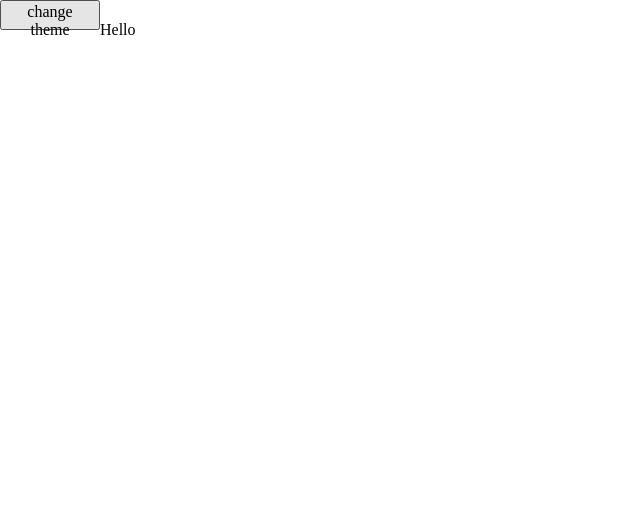
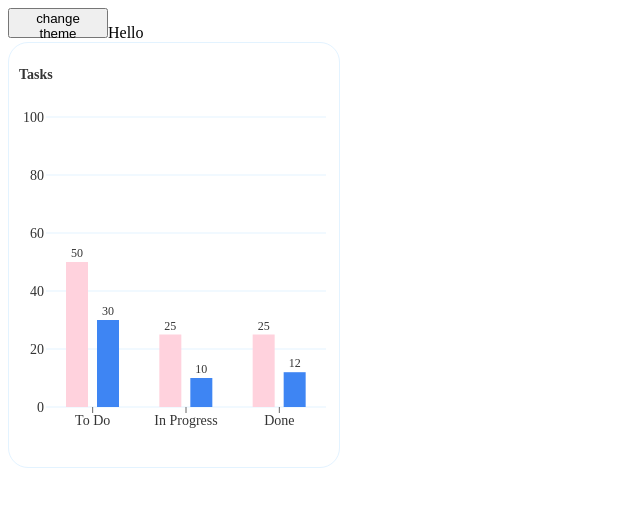
Before and after one commit to IngvarVG76/GooseTrack-with-backend-3.0, a React (Vite) app: page /GooseTrack-with-backend-3.0/statistics in a window 1280 px wide. Shown: the top 506 px of the page, without its empty margins (0-640 px from the left). Built offline with nearby package versions, Linux system fonts and the light colour scheme.

Commit message:
create stat diagram

```diff
--- a/package.json
+++ b/package.json
@@ -20,6 +20,7 @@
     "react-icons": "^4.11.0",
     "react-redux": "^8.1.3",
     "react-router-dom": "^6.15.0",
+    "recharts": "^2.9.0",
     "redux": "^4.2.1",
     "redux-persist": "^6.0.0",
     "styled-components": "^6.0.7",
--- a/src/components/App/App.jsx
+++ b/src/components/App/App.jsx
@@ -2,13 +2,14 @@ import { useEffect, useState } from 'react';
 import { ThemeProvider } from 'styled-components';
 import { light } from '../../styles/Theme/theme';
 import ChangeThemeButton from '../../styles/Theme/ThemeButton';
-import { GlobalStyle } from '../../styles/GlobalStyles';
+// import { GlobalStyle } from '../../styles/GlobalStyles';
+import { Route, Routes } from 'react-router-dom';
+import StatisticsPage from '../../pages/StatisticsPage/StatisticsPage';
 // import { Suspense, lazy } from 'react';
 // import 'react-toastify/dist/ReactToastify.css';
 // import { useEffect } from 'react';
 // import { ToastContainer } from 'react-toastify';
 // import { useDispatch, useSelector } from 'react-redux';
-// import { Route, Routes, Navigate } from 'react-router-dom';
 // import image from './Bandero-goose/images/shu.jpg';
 // import image1 from './Bandero-goose/images/iron-man.webp';
 // import {
@@ -181,14 +182,21 @@ const App = () => {
     getTheme();
   }, []);
   return (
+    <>
       <ThemeProvider theme={selectedTheme || light}>
-      <GlobalStyle />
+        {/* <GlobalStyle /> */}
         <ChangeThemeButton
           HandleThemeChange={HandleThemeChange}
         ></ChangeThemeButton>
 
         <>Hello</>
       </ThemeProvider>
+      <div>
+        <Routes>
+          <Route path="/statistics" element={<StatisticsPage />} />
+        </Routes>
+      </div>
+    </>
   );
 };
 
--- /dev/null
+++ b/src/components/App/statisticsChart/StatisticsChart.jsx
@@ -0,0 +1,108 @@
+import {
+  BarChart,
+  Bar,
+  XAxis,
+  YAxis,
+  CartesianGrid,
+  Tooltip,
+  LabelList,
+} from 'recharts';
+
+// allTasksByDay=todoByDay+inprogressByDay+doneByDay
+// todoByDay%=todoByDay/allTasksByDay
+// inprogressByDay%=inprogressByDay/allTasksByDay
+// doneByDay%=doneByDay/allTasksByDay
+
+const statisticsData = [
+  {
+    allTasksByDay: 15,
+    todoByDay: 7,
+    inprogressByDay: 3,
+    doneByDay: 5,
+  },
+];
+
+const procentageByDay = () => {
+  const date = new Date();
+  console.log(date);
+};
+procentageByDay();
+
+const data = [
+  {
+    name: 'To Do',
+    day: 50,
+    month: 30,
+  },
+  {
+    name: 'In Progress',
+    day: 25,
+    month: 10,
+  },
+  {
+    name: 'Done',
+    day: 25,
+    month: 12,
+  },
+];
+
+const StatisticsChart = () => {
+  return (
+    <div
+      style={{
+        border: 'solid 0.8px #E3F3FF',
+        borderRadius: '20px',
+        width: '310px',
+        padding: '10px',
+      }}
+    >
+      <h3 style={{ fontWeight: 600, fontSize: '14px', color: '#343434' }}>
+        Tasks
+      </h3>
+
+      <BarChart
+        width={307}
+        height={360}
+        data={data}
+        margin={{ top: 20, bottom: 20 }}
+        barGap={9}
+      >
+        <CartesianGrid vertical={false} fill="#fff" stroke="#E3F3FF" />
+
+        <XAxis
+          dataKey="name"
+          axisLine={false}
+          tick={{ fill: '#343434', fontSize: '14px' }}
+        />
+        <YAxis
+          type="number"
+          domain={[0, 100]}
+          axisLine={false}
+          width={27}
+          tickCount={6}
+          tickSize={0}
+          tick={{ fill: '#343434', fontSize: '14px' }}
+        />
+        <Tooltip cursor={false} />
+        <Bar dataKey="day" barSize={22} fill="#FFD2DD">
+          <LabelList
+            dataKey="day"
+            position="top"
+            fill="#343434"
+            fontSize={12}
+          />
+        </Bar>
+        <Bar dataKey="month" barSize={22} fill="#3E85F3">
+          <LabelList
+            dataKey="month"
+            position="top"
+            fill="#343434"
+            fontSize={12}
+          />
+        </Bar>
+      </BarChart>
+    </div>
+  );
+};
+
+export default StatisticsChart;
--- a/src/pages/StatisticsPage/StatisticsPage.jsx
+++ b/src/pages/StatisticsPage/StatisticsPage.jsx
@@ -1,100 +1,7 @@
-// import { useTranslation, Trans } from 'react-i18next';
-// import PeriodPaginator from 'components/Calendar/PeriodPaginator/PeriodPaginator';
-// import StatisticsChart from 'components/StatisticsChart/StatisticsChart';
-// import {
-//   Circle,
-//   Container,
-//   LabelT,
-//   WrapLabel,
-//   WrapLabels,
-//   WrapPeriod,
-//   ContainerWrapper,
-// } from 'components/StatisticsChart/StatisticsChart.styled';
-// import {
-//   addDays,
-//   addMonths,
-//   endOfMonth,
-//   format,
-//   startOfToday,
-//   subDays,
-//   subMonths,
-// } from 'date-fns';
+import StatisticsChart from '../../components/App/statisticsChart/StatisticsChart';
 
-// import { useState } from 'react';
-// import { useOutletContext } from 'react-router-dom';
+const StatisticsPage = () => {
+  return <StatisticsChart />;
+};
 
-// const StatisticsPage = () => {
-//   const { t } = useTranslation();
-
-//   const [isLightTheme] = useOutletContext();
-
-//   const [currentDay, setCurrentDay] = useState(startOfToday());
-//   const [currentMonth, setCurrentMonth] = useState(currentDay);
-//   const next = () => {
-//     const nextDay = addDays(currentDay, 1);
-//     if (nextDay.getDate() === 1) {
-//       setCurrentMonth(addMonths(currentMonth, 1));
-//     }
-//     setCurrentDay(nextDay);
-//   };
-
-//   const previous = () => {
-//     const previousDay = subDays(currentDay, 1);
-//     if (
-//       previousDay.getDate() === endOfMonth(subMonths(currentMonth, 1)).getDate()
-//     ) {
-//       setCurrentMonth(subMonths(currentMonth, 1));
-//     }
-//     setCurrentDay(previousDay);
-//   };
-//   const handleCurrentDay = day => {
-//     setCurrentDay(day);
-//     setCurrentMonth(day);
-//   };
-//   return (
-//     <ContainerWrapper>
-//       <Container>
-//         <WrapPeriod>
-//           <PeriodPaginator
-//             currentDay={currentDay}
-//             handleCurrentDay={handleCurrentDay}
-//             isMonthPage={false}
-//             nextPeriod={next}
-//             prevPeriod={previous}
-//           />
-
-//           <WrapLabels>
-//             <WrapLabel>
-//               <Circle
-//                 style={{
-//                   backgroundColor: '#FFD2DD',
-//                   marginRight: '8px',
-//                 }}
-//               />
-//               <LabelT>
-//                 <Trans i18nKey="statChart.day">By Day</Trans>
-//               </LabelT>
-//             </WrapLabel>
-//             <WrapLabel>
-//               <Circle
-//                 style={{
-//                   backgroundColor: '#3E85F3',
-//                   marginRight: '8px',
-//                 }}
-//               />
-//               <LabelT>{t('statChart.month')}</LabelT>
-//             </WrapLabel>
-//           </WrapLabels>
-//         </WrapPeriod>
-
-//         <StatisticsChart
-//           currentDay={format(currentDay, 'yyyy-MM-dd')}
-//           currentMonth={format(currentMonth, 'yyyy-MM')}
-//           isLightTheme={isLightTheme}
-//         />
-//       </Container>
-//     </ContainerWrapper>
-//   );
-// };
-
-// export default StatisticsPage;
+export default StatisticsPage;
```
Also changed, not shown: 1 other file (tests, documents, lock files or other folders). Lines whose indentation alone changed are shown as unchanged.
